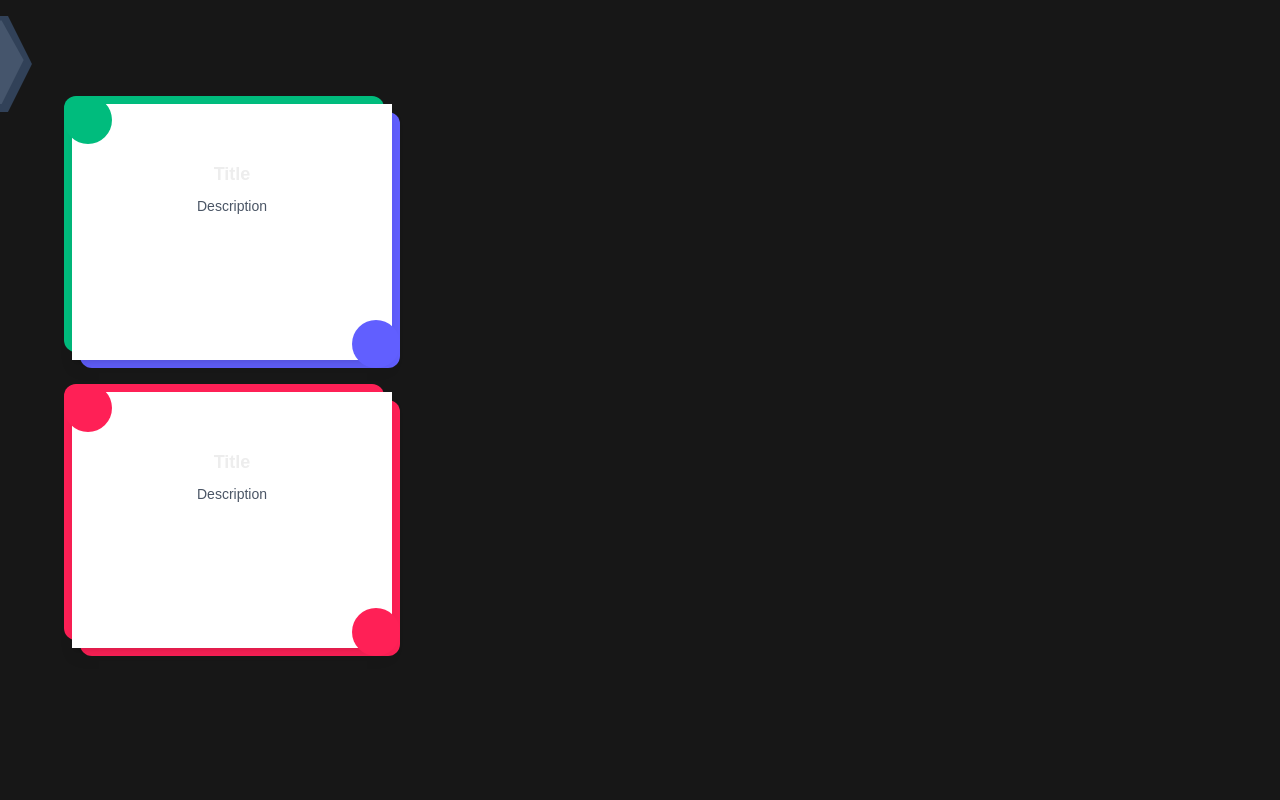
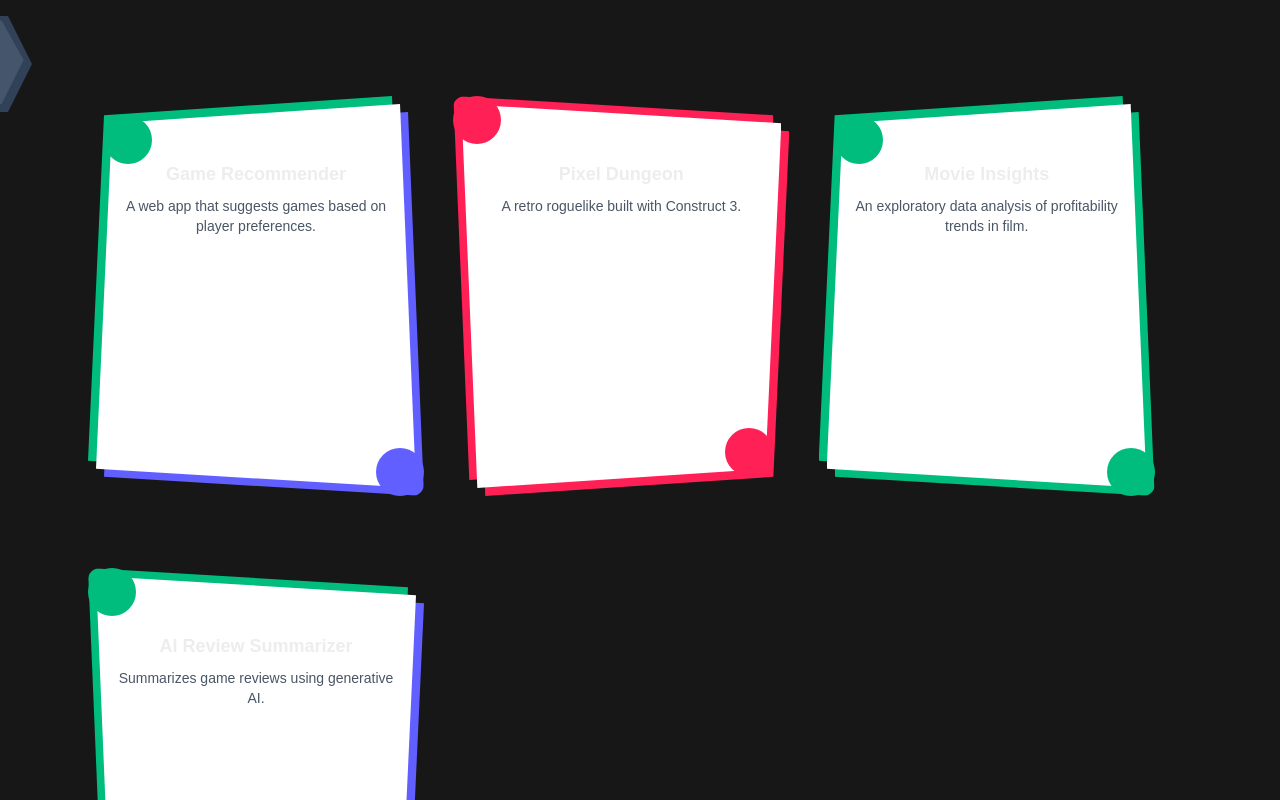
Before and after one commit to AlexHuynh35/PortfolioWebsite, a Next.js app: page / in a window 1280 px wide. Shown: the top 800 px of the page. Built offline with nearby package versions, Linux system fonts and the light colour scheme.

Commit message:
feat: added project gallery component

```diff
--- a/src/app/page.tsx
+++ b/src/app/page.tsx
@@ -1,20 +1,11 @@
-import { ProjectCard } from "@/components";
+import { ProjectGallery } from "@/components";
+import { projects } from "@/data/projects";
 
 export default function Home() {
   return (
     <section className="p-6">
-      <div className="max-w-4xl mx-auto text-center px-4 py-12">
-        <ProjectCard
-          title="Title"
-          description="Description"
-          types={["data", "software"]}
-        />
-
-        <ProjectCard
-          title="Title"
-          description="Description"
-          types={["game"]}
-        />
+      <div className="max-w-6xl mx-auto text-center px-4 py-12">
+        <ProjectGallery projectList={projects} />
       </div>
     </section>
   );
--- a/src/components/index.ts
+++ b/src/components/index.ts
@@ -1,2 +1,3 @@
 export { default as ProjectCard } from "./project_preview";
+export { default as ProjectGallery } from "./project_gallery";
 export { default as Sidebar } from "./sidebar";
--- /dev/null
+++ b/src/components/project_gallery.tsx
@@ -0,0 +1,24 @@
+import { ProjectCard } from "@/components";
+import { Project } from "@/data/projects";
+
+type ProjectGalleryProps = {
+  projectList: Project[]
+}
+
+export default function ProjectGallery({ projectList }: ProjectGalleryProps) {
+  return (
+    <div className="max-w-6xl mx-auto px-6">
+      <div className="grid grid-cols-1 sm:grid-cols-2 lg:grid-cols-3 gap-6">
+        {projectList.map((project, idx) => (
+          <ProjectCard
+            key={idx}
+            title={project.title}
+            description={project.description}
+            types={project.types}
+            variant={idx % 2 === 0 ? "A" : "B"}
+          />
+        ))}
+      </div>
+    </div>
+  )
+}
--- a/src/components/project_preview.tsx
+++ b/src/components/project_preview.tsx
@@ -1,10 +1,12 @@
 type ProjectType = 'software' | 'game' | 'data';
+type QuadVariant = 'A' | 'B';
 
 type ProjectCardProps = {
     title: string;
     description: string;
     types: ProjectType[];
-}
+    variant: QuadVariant;
+};
 
 const typeToColor = {
     data: "bg-emerald-500",
@@ -12,26 +14,30 @@ const typeToColor = {
     game: "bg-rose-500",
 };
 
-export default function ProjectCard({ title, description, types }: ProjectCardProps) {
+export default function ProjectCard({ title, description, types, variant }: ProjectCardProps) {
+    const clipPath = variant === "A" ? "[clip-path:polygon(5%_5%,95%_0,100%_100%,0_95%)]" : "[clip-path:polygon(0_0,100%_5%,95%_95%,5%_100%)]";
+    const typePosUp = variant === "A" ? "top-3 left-2" : "-top-2 -left-2";
+    const typePosDown = variant === "A" ? "-bottom-2 -right-2" : "bottom-3 right-2";
+
     return (
-        <div className="relative w-80 h-64 m-8">
-            <div className={`absolute w-12 h-12 -top-2 -left-2 ${typeToColor[types[0]]} rounded-full z-10`} />
+        <div className="relative w-80 h-96 m-8">
+            <div className={`absolute w-12 h-12 ${typePosUp} ${typeToColor[types[0]]} rounded-full z-10`} />
 
             {types[1] ? (
-                <div className={`absolute w-12 h-12 -bottom-2 -right-2 ${typeToColor[types[1]]} rounded-full z-10`} />
+                <div className={`absolute w-12 h-12 ${typePosDown} ${typeToColor[types[1]]} rounded-full z-10`} />
             ) : (
-                <div className={`absolute w-12 h-12 -bottom-2 -right-2 ${typeToColor[types[0]]} rounded-full z-10`} />
+                <div className={`absolute w-12 h-12 ${typePosDown} ${typeToColor[types[0]]} rounded-full z-10`} />
             )}
 
-            <div className={`absolute inset-0 -translate-x-2 -translate-y-2 ${typeToColor[types[0]]} rounded-xl -z-10`} />
+            <div className={`absolute inset-0 -translate-x-2 -translate-y-2 ${typeToColor[types[0]]} rounded-xl ${clipPath} -z-10`} />
 
             {types[1] ? (
-                <div className={`absolute inset-0 translate-x-2 translate-y-2 ${typeToColor[types[1]]} rounded-xl -z-20`} />
+                <div className={`absolute inset-0 translate-x-2 translate-y-2 ${typeToColor[types[1]]} rounded-xl ${clipPath} -z-20`} />
             ) : (
-                <div className={`absolute inset-0 translate-x-2 translate-y-2 ${typeToColor[types[0]]} rounded-xl -z-20`} />
+                <div className={`absolute inset-0 translate-x-2 translate-y-2 ${typeToColor[types[0]]} rounded-xl ${clipPath} -z-20`} />
             )}
 
-            <div className="relative w-full h-full bg-white shadow-lg p-4">
+            <div className={`relative w-full h-full bg-white shadow-lg p-4 ${clipPath}`}>
                 <h3 className="text-lg font-semibold mt-10">{title}</h3>
                 <p className="text-sm mt-2 text-gray-600">{description}</p>
             </div>
--- /dev/null
+++ b/src/data/projects.ts
@@ -0,0 +1,30 @@
+type ProjectType = 'software' | 'game' | 'data';
+
+export type Project = {
+  title: string;
+  description: string;
+  types: ProjectType[];
+};
+
+export const projects: Project[] = [
+  {
+    title: "Game Recommender",
+    description: "A web app that suggests games based on player preferences.",
+    types: ['data', 'software'],
+  },
+  {
+    title: "Pixel Dungeon",
+    description: "A retro roguelike built with Construct 3.",
+    types: ['game'],
+  },
+  {
+    title: "Movie Insights",
+    description: "An exploratory data analysis of profitability trends in film.",
+    types: ['data'],
+  },
+  {
+    title: "AI Review Summarizer",
+    description: "Summarizes game reviews using generative AI.",
+    types: ['data', 'software'],
+  },
+];
```
